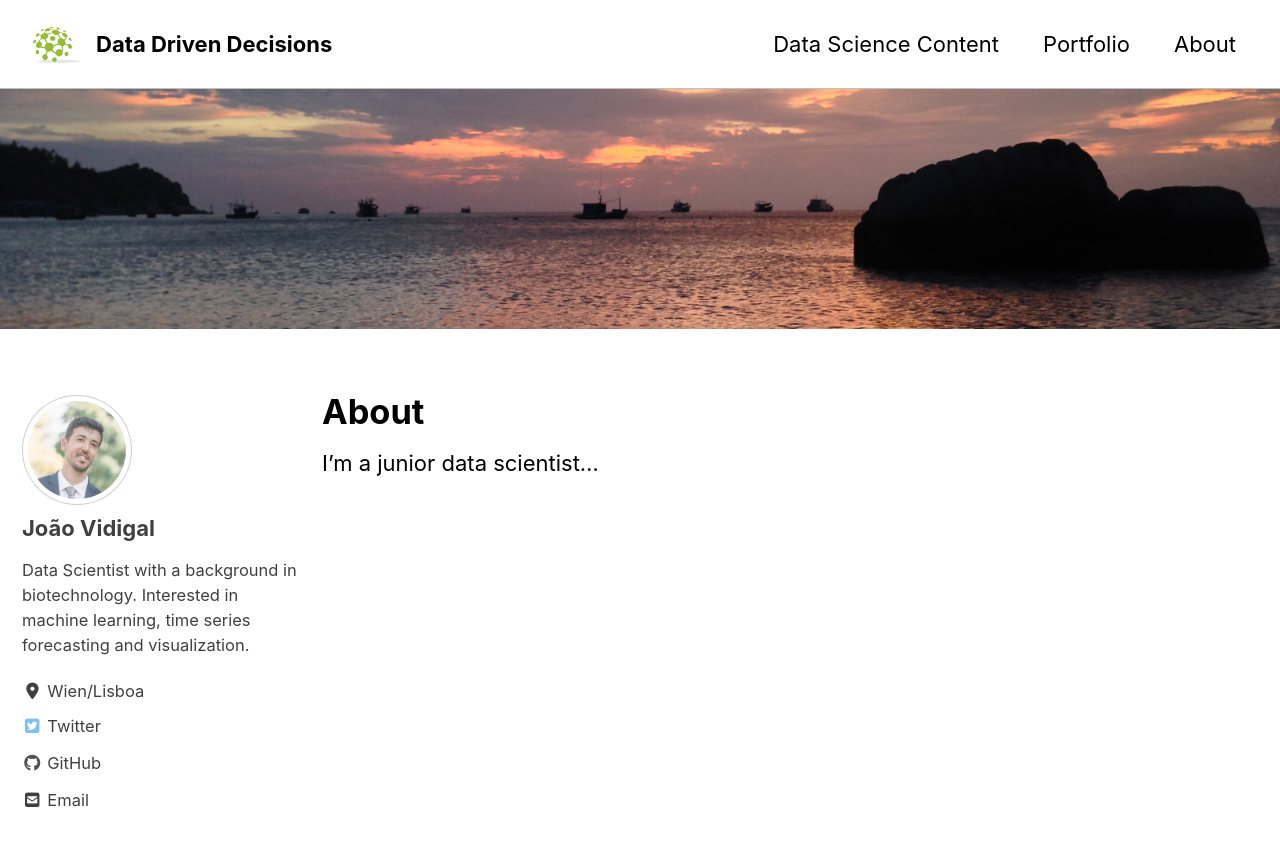
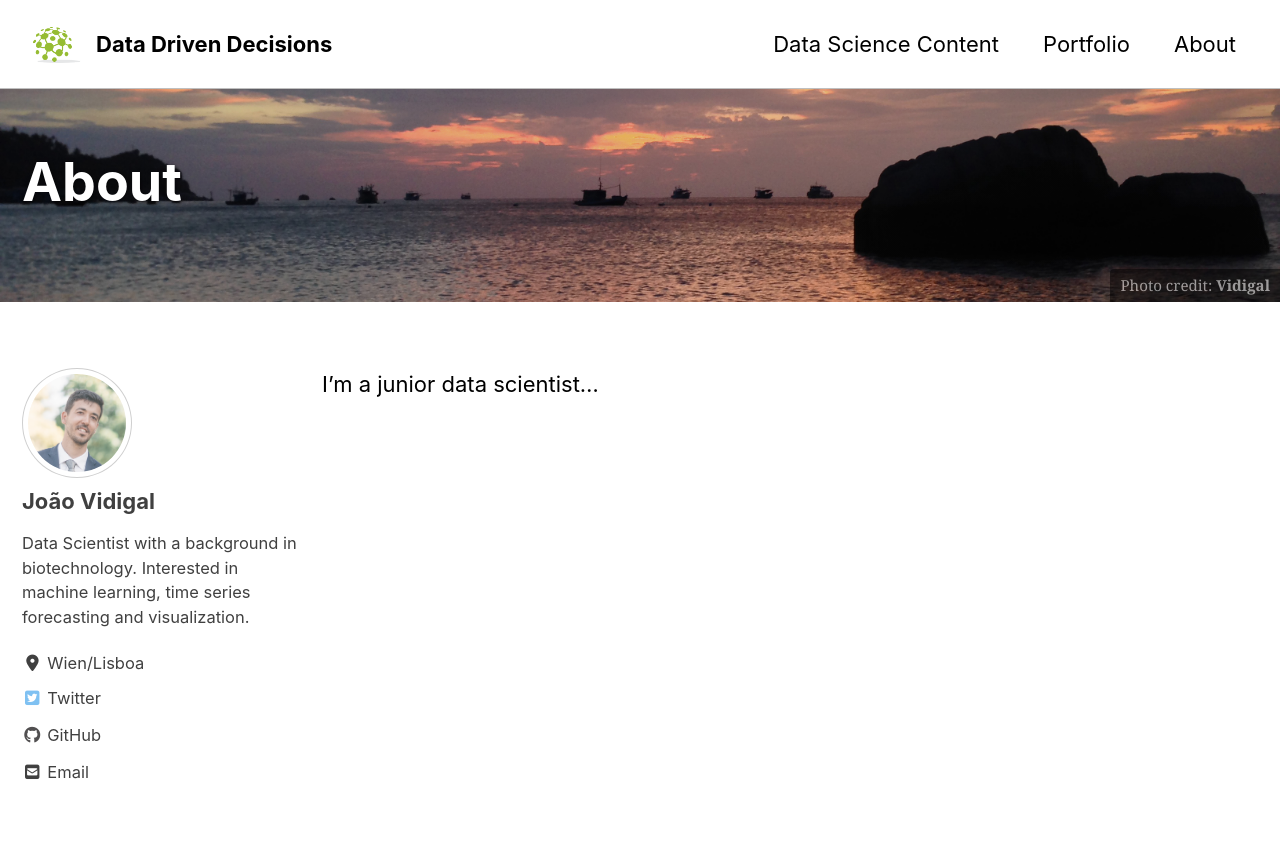
Before and after one commit to vidigaljoao/vidigaljoao.github.io, a Jekyll site: the page built from _pages/about.md, in a window 1280 px wide and 900 px high. Shown: the top 846 px of the window. Built offline with Jekyll 4.4.1, drawn with Linux system fonts in a browser that asks for light colours; cached includes are drawn as plain includes; nearby versions of some CDN libraries.

```diff
--- a/_pages/about.md
+++ b/_pages/about.md
@@ -2,7 +2,11 @@
 title: "About"
 permalink: /about/
 header:
-    image: "/images/header_2.jpg"
+  overlay_color: "#000"
+  overlay_filter: "0.1"
+  overlay_image: /images/header_2.jpg
+  caption: "Photo credit: **Vidigal**"
+excerpt: #"Some projects concerning data science."
 ---
 
 I'm a junior data scientist...
--- a/index.html
+++ b/index.html
@@ -6,5 +6,5 @@ header:
   overlay_filter: "0.1"
   overlay_image: /images/header_3.jpg
   caption: "Photo credit: **Vidigal**"
-excerpt: "Data Science blog and portfolio."
+excerpt: "A Data Science blog and portfolio."
 ---
```
